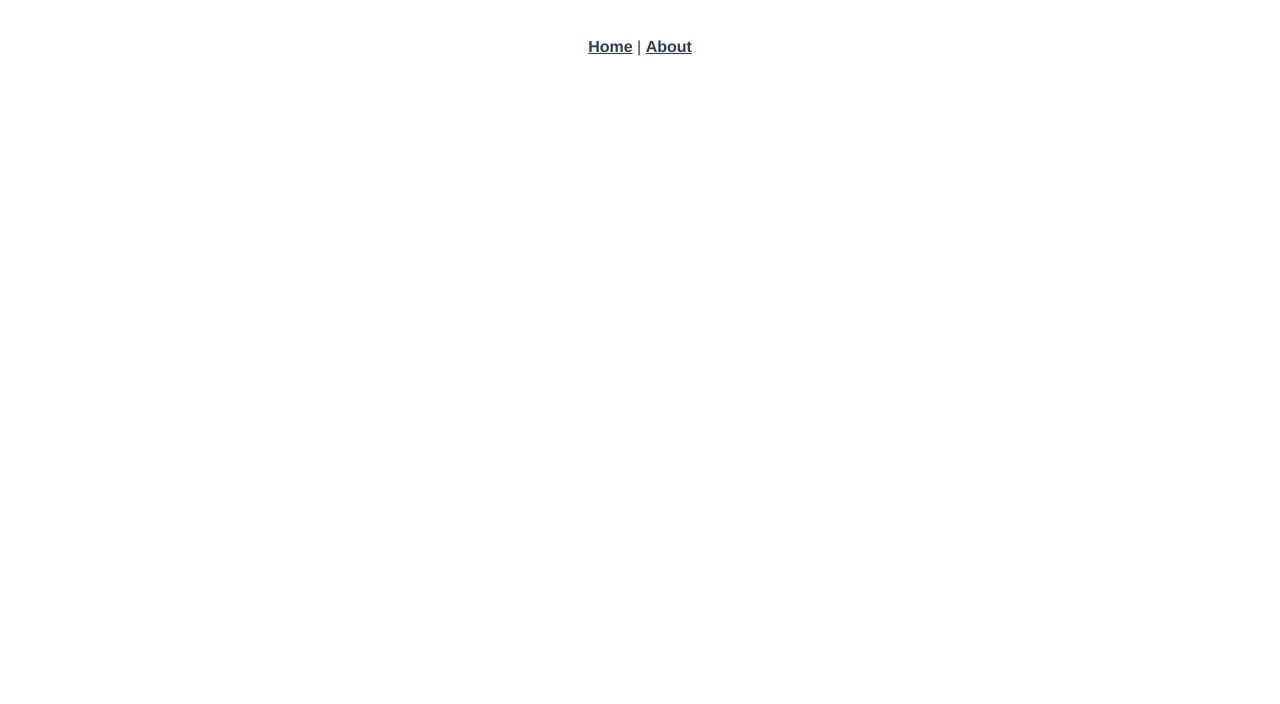
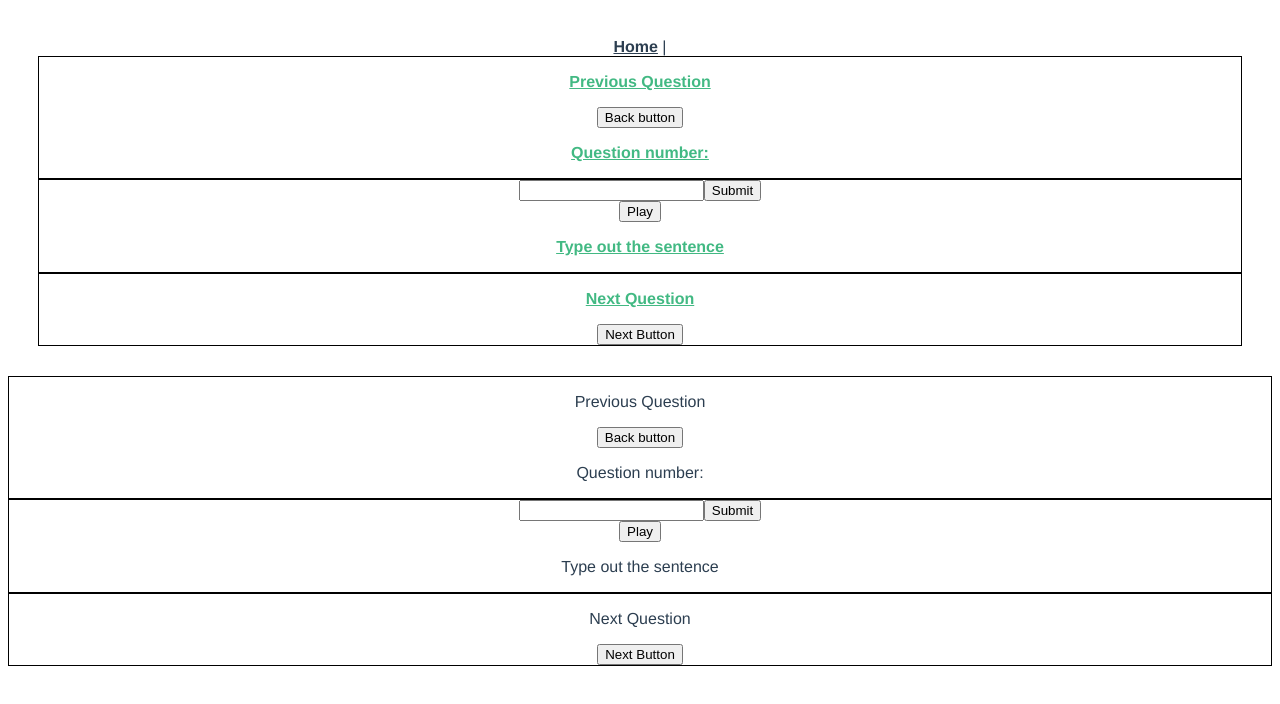
Before and after one commit to nancylee713/AILanguageTutor_FE, a Vue app: page /#/grammar in a window 1280 px wide. Shown: the top 704 px of the page. Built offline with nearby package versions, Linux system fonts and the light colour scheme.

Commit message:
Add grammar component boilerplate and basic router setup

```diff
--- a/src/App.vue
+++ b/src/App.vue
@@ -2,11 +2,21 @@
   <div id="app">
     <div id="nav">
       <router-link to="/">Home</router-link> |
-      <router-link to="/about">About</router-link>
+      <router-link to="/grammar"><Grammar/></router-link>
     </div>
     <router-view/>
   </div>
 </template>
+
+<script>
+import Grammar from './components/Grammar.vue';
+
+export default {
+  components: {
+    Grammar,
+  },
+};
+</script>
 
 <style lang="scss">
 #app {
--- a/src/components/Grammar.vue
+++ b/src/components/Grammar.vue
@@ -0,0 +1,43 @@
+<template>
+  <section class='grammar-component'>
+    <div class='previous'>
+      <p>Previous Question</p>
+      <button>Back button</button>
+      <p>Question number: {{ qnum }}</p>
+    </div>
+    <div class='content'>
+      <div class='grammar-input'>
+        <input type='text'/>
+        <button>Submit</button>
+      </div>
+      <button>Play</button>
+      <p>Type out the sentence</p>
+    </div>
+    <div class='next'>
+      <p>Next Question</p>
+      <button>Next Button</button>
+    </div>
+  </section>
+</template>
+
+<script>
+export default {
+  // data: function() {
+
+  // },
+};
+</script>
+
+<style>
+  .previous {
+    border: 1px solid black;
+  }
+
+  .content {
+    border: 1px solid black;
+  }
+
+  .next {
+    border: 1px solid black;
+  }
+</style>
--- a/src/router/index.js
+++ b/src/router/index.js
@@ -1,6 +1,7 @@
 import Vue from 'vue';
 import VueRouter from 'vue-router';
 import Home from '../views/Home.vue';
+import Grammar from '../components/Grammar.vue';
 
 Vue.use(VueRouter);
 
@@ -11,12 +12,9 @@ const routes = [
     component: Home,
   },
   {
-    path: '/about',
-    name: 'about',
-    // route level code-splitting
-    // this generates a separate chunk (about.[hash].js) for this route
-    // which is lazy-loaded when the route is visited.
-    component: () => import(/* webpackChunkName: "about" */ '../views/About.vue'),
+    path: '/grammar',
+    name: 'grammar',
+    component: Grammar,
   },
 ];
 
```
